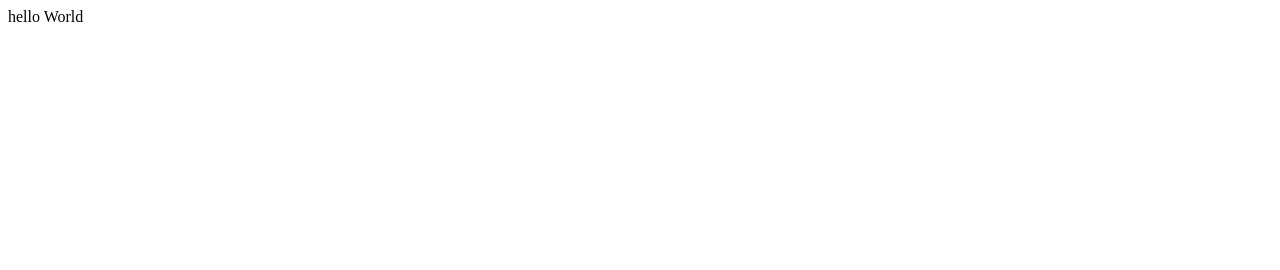
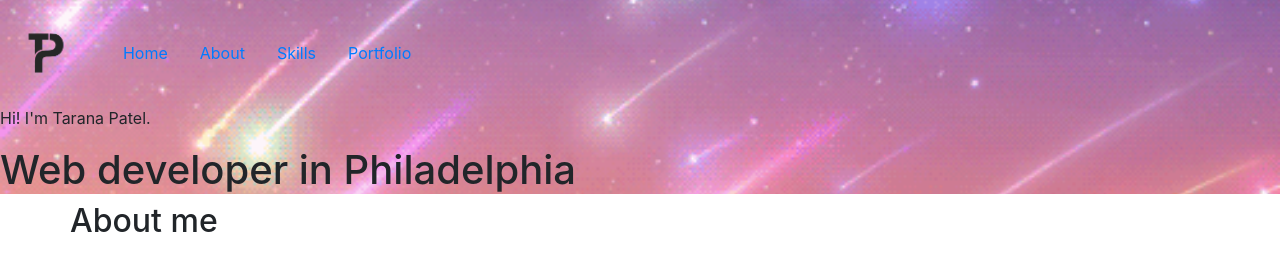
Before and after one commit to tarana31/tarana31.github.io, a plain HTML site: page index.html in a window 1280 px wide. Drawn offline with nearby package versions, Linux system fonts and the light colour scheme.

Commit message:
intro page and navs in progress

```diff
--- /dev/null
+++ b/css/main.css
@@ -0,0 +1,13 @@
+.home-container {
+    /* background-color: aqua; */
+    background-image: url("images/mainpage.gif");
+    background-position: center;
+    background-size: cover;
+    width: 100%;
+}
+#intro-page{
+    width:100%;
+}
+body{
+
+}
--- a/index.html
+++ b/index.html
@@ -1 +1,63 @@
-hello World
+<!DOCTYPE html>
+<html lang="en">
+<head>
+    <meta charset="UTF-8">
+    <meta name="viewport" content="width=device-width, initial-scale=1.0">
+    <meta http-equiv="X-UA-Compatible" content="ie=edge">
+
+    <title>Tarana Patel</title>
+    <link rel="stylesheet" href="main.css">
+    <link rel="stylesheet" href="https://stackpath.bootstrapcdn.com/bootstrap/4.1.3/css/bootstrap.min.css" integrity="sha384-MCw98/SFnGE8fJT3GXwEOngsV7Zt27NXFoaoApmYm81iuXoPkFOJwJ8ERdknLPMO" crossorigin="anonymous">
+    <script src="https://code.jquery.com/jquery-3.3.1.slim.min.js" integrity="sha384-q8i/X+965DzO0rT7abK41JStQIAqVgRVzpbzo5smXKp4YfRvH+8abtTE1Pi6jizo" crossorigin="anonymous"></script>
+    <script src="https://cdnjs.cloudflare.com/ajax/libs/popper.js/1.14.3/umd/popper.min.js" integrity="sha384-ZMP7rVo3mIykV+2+9J3UJ46jBk0WLaUAdn689aCwoqbBJiSnjAK/l8WvCWPIPm49" crossorigin="anonymous"></script>
+    <script src="https://stackpath.bootstrapcdn.com/bootstrap/4.1.3/js/bootstrap.min.js" integrity="sha384-ChfqqxuZUCnJSK3+MXmPNIyE6ZbWh2IMqE241rYiqJxyMiZ6OW/JmZQ5stwEULTy" crossorigin="anonymous"></script>
+
+
+</head>
+<body data-spy="scroll" data-target="#main-nav">
+    <div class="home-container">
+        <div class="row">
+            <nav id="navbar-example2" class="navbar navbar">
+                <a class="navbar-brand" href="#">
+                    <img class="logo-img logo-white" src="images/logo.jpg" style="height:80px "/>
+                </a>
+                    <ul class="nav nav-pills">
+                        <li class="nav-item">
+                            <a class="nav-link" href="#home">Home</a>
+                        </li>
+                        <li class="nav-item">
+                            <a class="nav-link" href="#about">About</a>
+                        </li>
+                        <li class="nav-item">
+                            <a class="nav-link" href="#skills">Skills</a>
+                        </li>
+                        <li class="nav-item">
+                            <a class="nav-link" href="#portfolio">Portfolio</a>
+                        </li>
+                    </ul>
+            </nav>
+        </div>
+        <div id="intro-page">
+        <div class="overlay"></div>
+            <div class="welcome-box">
+                <p>Hi! I'm Tarana Patel.</p>
+                <h1>Web developer in Philadelphia</h1>
+            </div>
+        </div>
+    </div>
+    </div>
+        <div class="row">
+            <section class="container about" id="about">
+
+                <div class="row">
+                    <h2>About me</h2>
+                </div>
+
+                <div class="row visible-xs visible-sm">
+                    <div class="col-sm-12 bg-me">
+                    </div>
+                </div>
+            </section>
+        </div>
+        </body>
+</html>
--- /dev/null
+++ b/main.css
@@ -0,0 +1,13 @@
+.home-container {
+    /* background-color: aqua; */
+    background-image: url("images/mainpage.gif");
+    background-position: center;
+    background-size: cover;
+    width: 100%;
+}
+#intro-page{
+    width:100%;
+}
+body{
+
+}
```
Also changed, not shown: images/logo.jpg (added), images/mainpage.gif (added).
